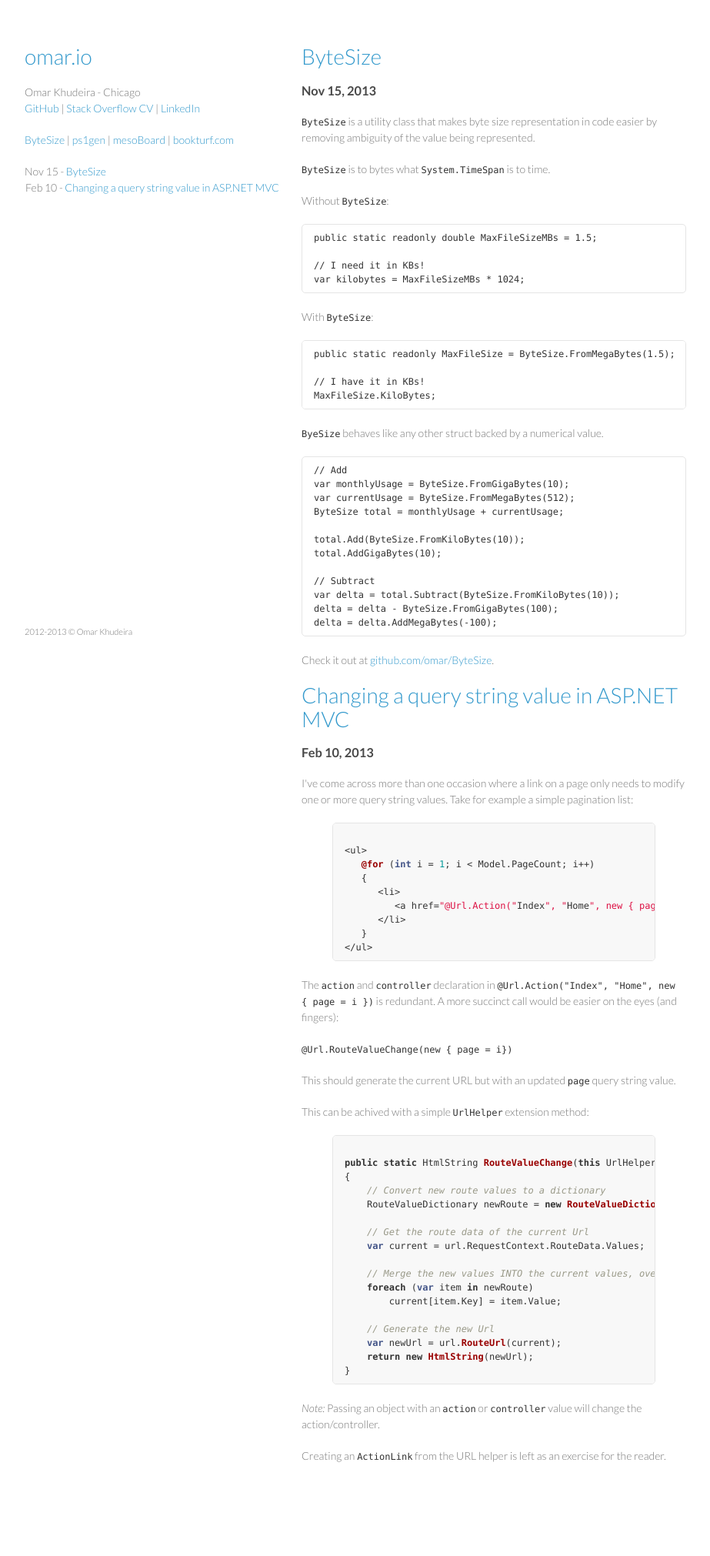
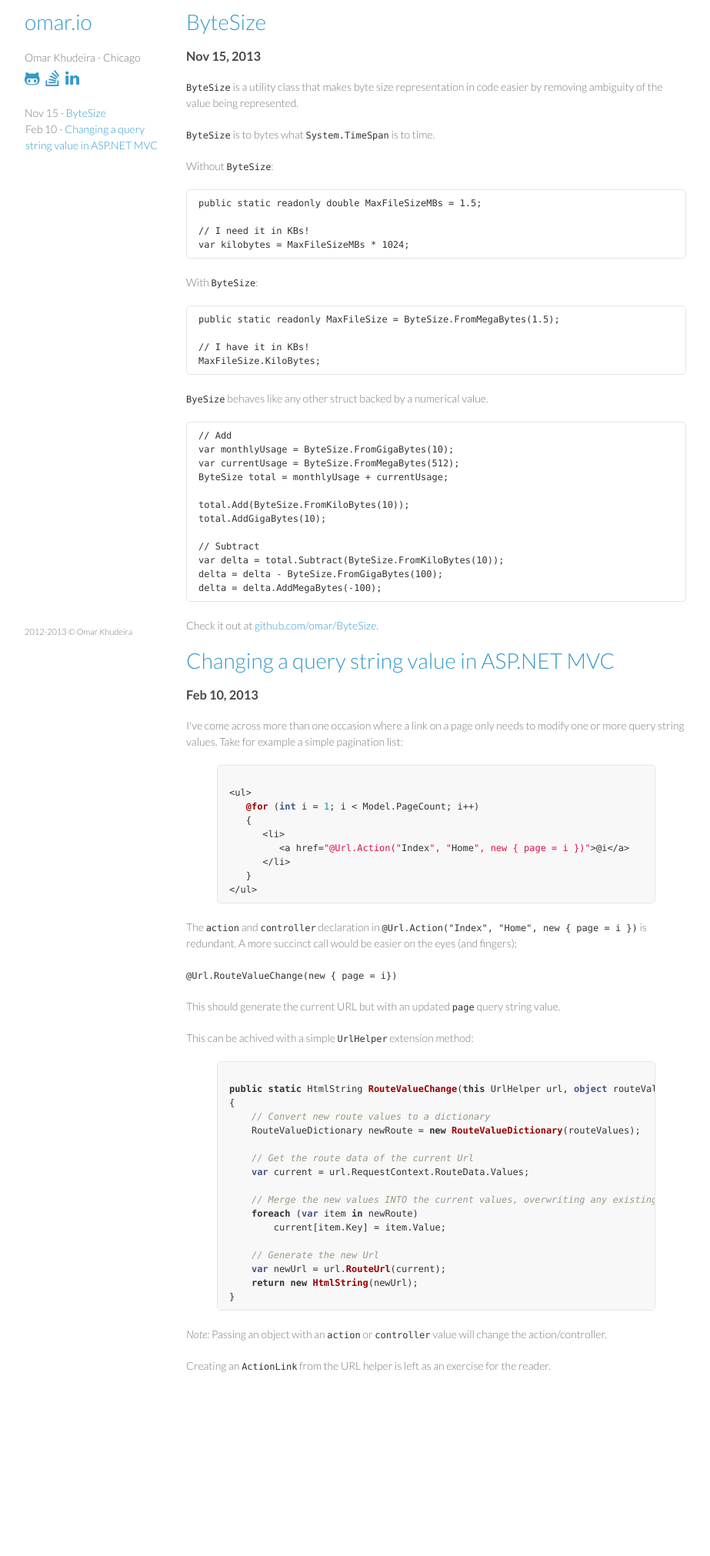
Before and after one commit to omar/omar.github.io, a Jekyll site: the page built from index.html, in a window 1280 px wide. Shown: the whole page at 77% size, without its empty margins (178-1101 px from the left). Built offline with Jekyll 4.4.1, drawn with Linux system fonts in a browser that asks for light colours; nearby versions of some CDN libraries; after the commit the page ends 1855 px from its top, so only the background shows below that.

Commit message:
Style changes

```diff
--- a/_layouts/main.html
+++ b/_layouts/main.html
@@ -7,7 +7,9 @@
 
     <link rel="stylesheet" href="/stylesheets/styles.css">
     <link rel="stylesheet" href="/stylesheets/pygment_trac.css">
+    <link href="//netdna.bootstrapcdn.com/font-awesome/4.0.3/css/font-awesome.css" rel="stylesheet">
     <meta name="viewport" content="width=device-width, initial-scale=1, user-scalable=no">
+    <link rel="stylesheet" href="/assets/css/custom.css">
     <!--[if lt IE 9]>
     <script src="//html5shiv.googlecode.com/svn/trunk/html5.js"></script>
     <![endif]-->
@@ -16,24 +18,13 @@
     <div class="wrapper">
       <header>
         <h1><a href="/">omar.io</a></h1>
-        <p>Omar Khudeira - Chicago
-          <br />
-          <a href="http://github.com/omar" title="GitHub">GitHub</a>
-          |
-          <a href="http://careers.stackoverflow.com/omar" title="Stack Overflow CV">Stack Overflow CV</a>
-          |
-          <a href="http://linkedin.com/in/okhudeira" title="LinkedIn">LinkedIn</a>
-        </p>
 
-        <p>
-          <a href="http://github.com/omar/ByteSize">ByteSize</a>
-          |
-          <a href="http://omar.github.com/ps1gen">ps1gen</a>
-          |
-          <a href="http://mesoBoard.com">mesoBoard</a>
-          |
-          <a href="http://bookturf.com">bookturf.com</a>
-        </p>
+        <div class="profile-links">
+          <div>Omar Khudeira - Chicago</div>
+          <a href="http://github.com/omar" title="GitHub"><i class="fa fa-github-alt"></i></a>
+          <a href="http://careers.stackoverflow.com/omar" title="Stack Overflow CV"><i class="fa fa-stack-overflow"></i></a>
+          <a href="http://linkedin.com/in/okhudeira" title="LinkedIn"><i class="fa fa-linkedin"></i></a>
+        </div>
         </p>
           <ul class="entries">
             {% for post in site.posts %}
@@ -49,7 +40,7 @@
           </ul>
       </header>
       <section>
-        {{ content }}
+      {{ content }}
       </section>
       <footer>
         <p><small>2012-2013 &copy; Omar Khudeira</small></p>
--- /dev/null
+++ b/assets/css/custom.css
@@ -0,0 +1,5 @@
+.profile-links a
+{
+	margin-right: 5px;
+	font-size: 1.5em;
+}
--- a/index.html
+++ b/index.html
@@ -1,7 +1,6 @@
 ---
 layout: main
 ---
-      <section>
         {% for post in site.posts %}
         <article>
           <h1><a href="{{ post.url }}">{{ post.title }}</a></h1>
@@ -10,4 +9,3 @@ layout: main
           {{ post.content }}
         </article>
         {% endfor %}
-      </section>
--- a/stylesheets/styles.css
+++ b/stylesheets/styles.css
@@ -1,7 +1,7 @@
 @import url(https://fonts.googleapis.com/css?family=Lato:300italic,700italic,300,700);
 
 body {
-  padding:50px;
+  padding: 5px 50px;
   font:14px/1.5 Lato, "Helvetica Neue", Helvetica, Arial, sans-serif;
   color:#777;
   font-weight:300;
@@ -112,7 +112,7 @@ img {
 }
 
 header {
-  width:auto;
+  width:185px;
   float:left;
   position:fixed;
 }
@@ -184,7 +184,7 @@ header ul a strong {
 }
 
 section {
-  width:500px;
+  width:650px;
   float:right;
   padding-bottom:50px;
 }
```
